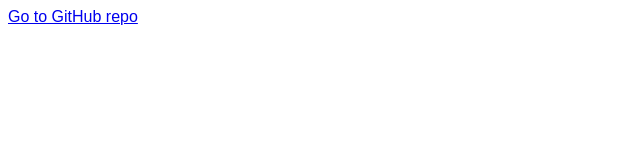
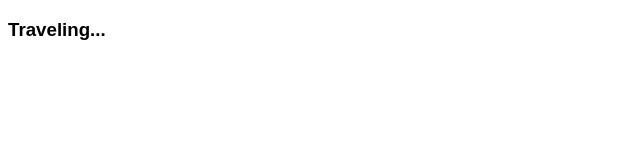
Before and after one commit to Hutoorg/rdr-dl, a plain HTML site: page index.html in a window 1280 px wide. Shown: the whole page, without its empty margins (0-640 px from the left). Drawn offline with Linux system fonts and the light colour scheme.

Commit message:
Update index.html

```diff
--- a/index.html
+++ b/index.html
@@ -4,7 +4,7 @@
     <title>Traveling...</title>
     <link rel="icon" type="image/x-icon" href="asset/favicon.png">
     <link rel="stylesheet" href="style.css">
-    <meta http-equiv="Refresh" content="5; url='<!-- URL -->'" />
-  <a href=//github.com/Hutoorg/rdr-dl>Go to GitHub repo</a>
+    <meta http-equiv="Refresh" content="5; url='//github.com/Hutoorg/rdr-dl'" />
+    <h3>Traveling...</h3>
 </body>
 </html>
```
